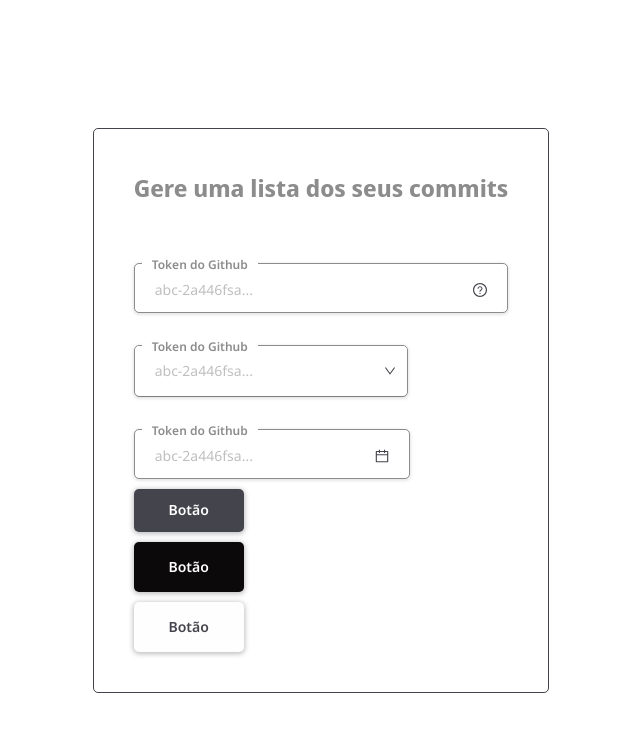
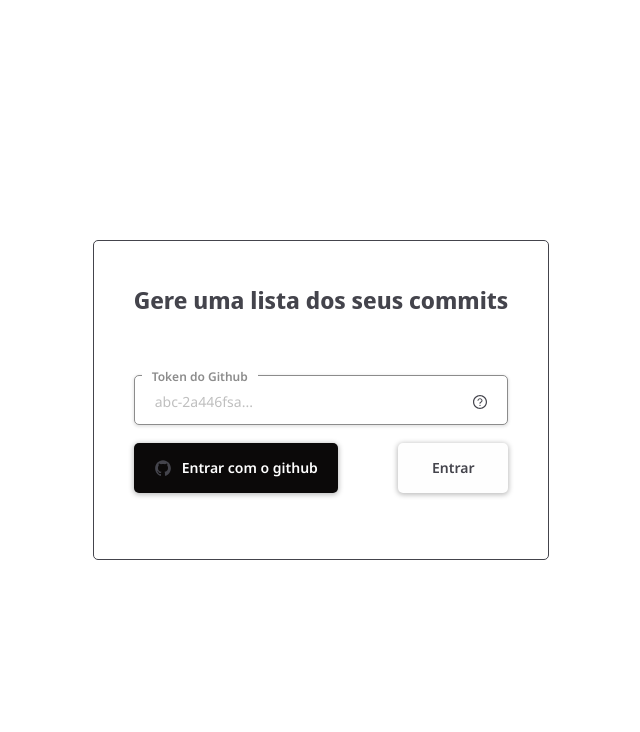
Before and after one commit to JaianeOliveira/commit-finder, a React (Create React App) app: page / in a window 1280 px wide. Shown: the top 732 px of the page, without its empty margins (319-959 px from the left). Built offline with nearby package versions, Linux system fonts and the light colour scheme.

Commit message:
feat: action buttons

```diff
--- a/package.json
+++ b/package.json
@@ -23,6 +23,7 @@
     "date-fns": "^2.28.0",
     "react": "^18.2.0",
     "react-dom": "^18.2.0",
+    "react-icons": "^4.4.0",
     "react-redux": "^8.0.2",
     "react-scripts": "5.0.1",
     "react-toastify": "^9.0.4",
--- a/src/components/Button/index.tsx
+++ b/src/components/Button/index.tsx
@@ -9,6 +9,7 @@ type ButtonProps = {
 	icon?: React.ReactNode;
 	onClick?: () => void;
 	submit?: boolean;
+	disabled?: boolean;
 };
 
 const Button = ({
@@ -18,10 +19,12 @@ const Button = ({
 	color,
 	icon,
 	submit,
+	disabled,
 	onClick,
 }: ButtonProps) => {
 	return (
 		<StyledButton
+			disabled={disabled}
 			type={submit ? 'submit' : 'button'}
 			buttonType={buttonType}
 			buttonColor={buttonColor}
--- a/src/components/Button/styles.ts
+++ b/src/components/Button/styles.ts
@@ -4,6 +4,7 @@ export const StyledButton = styled.button<{
 	buttonType?: 'normal' | 'flat';
 	buttonColor?: string | 'black' | 'gray' | 'white';
 	color?: string;
+	disabled?: boolean;
 }>`
 	display: flex;
 	align-items: center;
@@ -57,4 +58,12 @@ export const StyledButton = styled.button<{
 				return props.theme.black;
 		}
 	}};
+
+	cursor: ${(props) => (props.disabled ? 'no-drop' : 'pointer')};
+
+	&:hover {
+		box-shadow: 0px 1px
+			${(props) => (props.buttonColor === 'white' ? '8px' : '10px')} 1px
+			rgba(0, 0, 0, 0.25);
+	}
 `;
--- /dev/null
+++ b/src/components/Row.ts
@@ -0,0 +1,30 @@
+import styled from 'styled-components';
+
+const Row = styled.div<{ align?: string; gap?: number }>`
+	width: 100%;
+	margin: 1vh 0;
+	display: flex;
+	align-items: center;
+	justify-content: ${(props) => {
+		switch (props.align) {
+			case 'center':
+				return 'center';
+			case 'start':
+				return 'flex-start';
+			case 'end':
+				return 'flex-end';
+			case 'between':
+				return 'space-between';
+			case 'around':
+				return 'space-around';
+			case 'evenly':
+				return 'space-evenly';
+			default:
+				return 'center';
+		}
+	}};
+
+	gap: ${(props) => (props.gap ? props.gap + 'px' : '10px')};
+`;
+
+export default Row;
--- a/src/components/Text/styles.ts
+++ b/src/components/Text/styles.ts
@@ -66,7 +66,25 @@ const StyledText = styled.p<{
 	}};
 
 	text-decoration: ${(props) => (props.underline ? 'underline' : 'none')};
-	color: ${(props) => (props.color ? props.color : props.theme.gray_2)};
+	color: ${(props) => {
+		if (!!props.color && props.color.includes('#')) {
+			return props.color;
+		}
+		switch (props.color) {
+			case 'gray_1':
+				return props.theme.gray_1;
+			case 'gray_2':
+				return props.theme.gray_2;
+			case 'gray_3':
+				return props.theme.gray_3;
+			case 'black':
+				return props.theme.black;
+			case 'white':
+				return props.theme.white;
+			default:
+				return props.theme.gray_2;
+		}
+	}};
 `;
 
 export default StyledText;
--- a/src/components/index.ts
+++ b/src/components/index.ts
@@ -2,5 +2,6 @@ import Card from './Card';
 import Text from './Text/styles';
 import Input from './Input';
 import Button from './Button';
+import Row from './Row';
 
-export { Card, Text, Input, Button };
+export { Card, Text, Input, Button, Row };
--- a/src/pages/login/index.tsx
+++ b/src/pages/login/index.tsx
@@ -1,8 +1,8 @@
 import React from 'react';
 import { Screen } from '../../styles';
-import { Card, Text, Input, Button } from '../../components';
+import { Card, Text, Input, Button, Row } from '../../components';
 import { QuestionCircleOutlined } from '@ant-design/icons';
-
+import { IoLogoGithub } from 'react-icons/io';
 const Login = () => {
 	return (
 		<Screen>
@@ -12,7 +12,7 @@ const Login = () => {
 					justify: 'start',
 				}}
 			>
-				<Text weight="bold" size="xlarge" fontDisplay>
+				<Text weight="bold" size="xlarge" fontDisplay color="gray_1">
 					Gere uma lista dos seus commits
 				</Text>
 				<Input
@@ -21,21 +21,13 @@ const Login = () => {
 					endIcon={<QuestionCircleOutlined />}
 					endIconMessage="Alguma mensagem"
 				/>
-				<Input
-					type="select"
-					title="Token do Github"
-					placeholder="abc-2a446fsa..."
-				/>
-				<Input
-					type="date"
-					title="Token do Github"
-					placeholder="abc-2a446fsa..."
-				/>
-				<Button buttonColor="gray" buttonType="flat">
-					Botão
-				</Button>
-				<Button>Botão</Button>
-				<Button buttonColor="white">Botão</Button>
+				<Row align="between">
+					<Button disabled>
+						<IoLogoGithub size={18} color="#FFFFFF" />
+						Entrar com o github
+					</Button>
+					<Button buttonColor="white">Entrar</Button>
+				</Row>
 			</Card>
 		</Screen>
 	);
```
Also changed, not shown: 1 other file (tests, documents, lock files or other folders).
